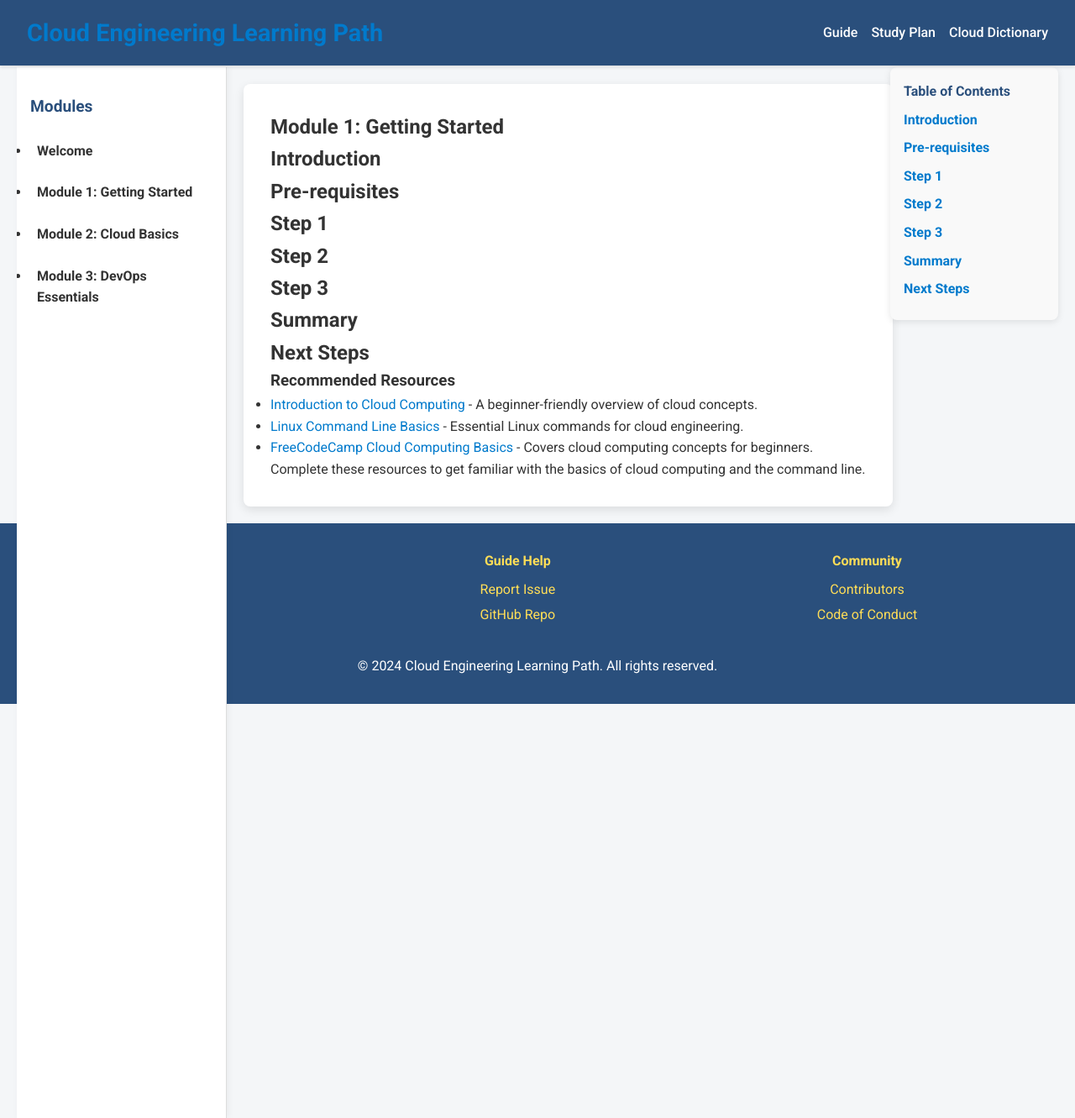
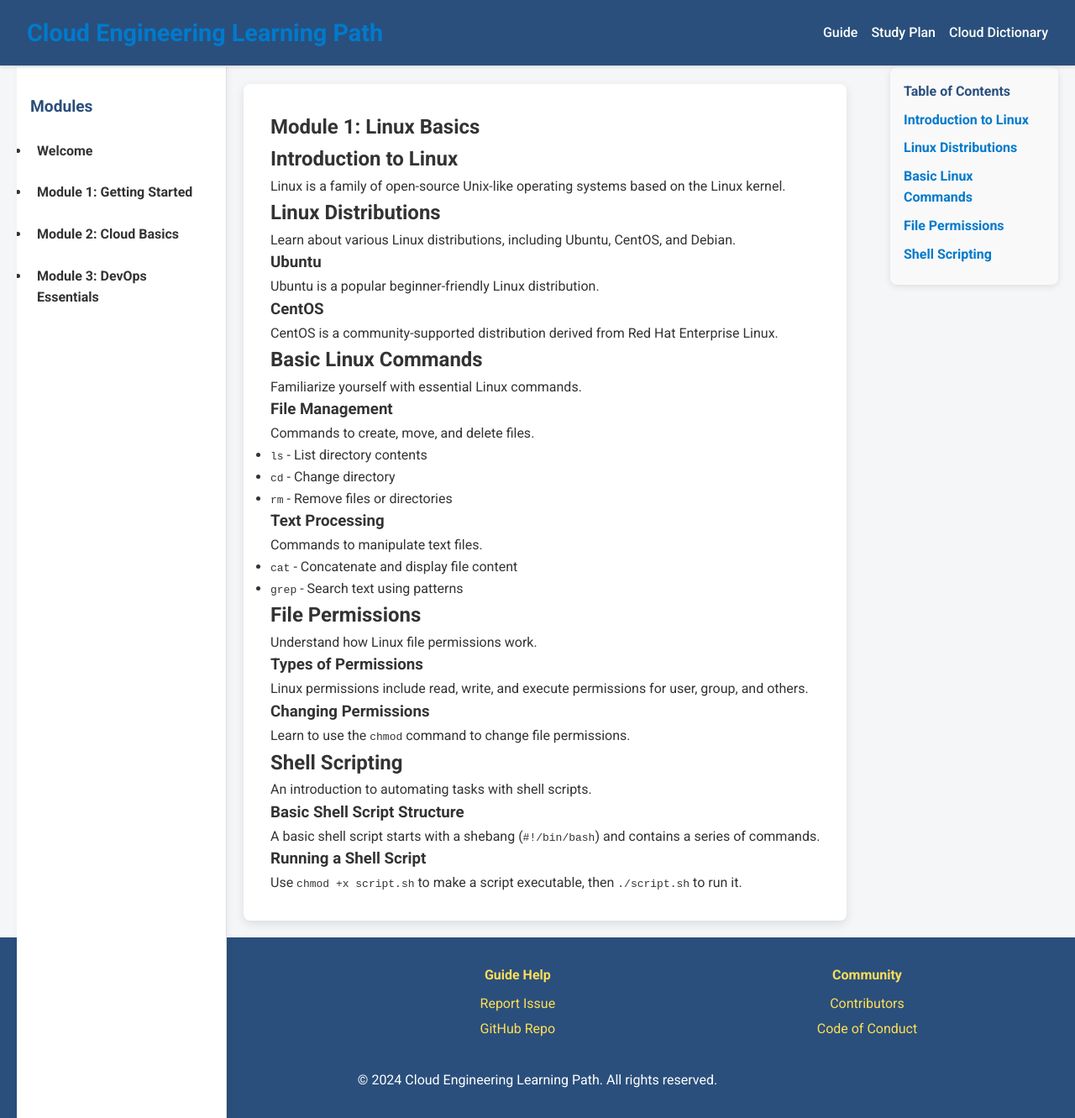
Before and after one commit to mrcloudchase/mrcloudchase.github.io, a Jekyll site: the page built from modules/module-1.md, in a window 1280 px wide and 1331 px high. Shown: the whole window at 84% size. Built offline with Jekyll 4.4.1, drawn with Linux system fonts in a browser that asks for light colours.

Commit message:
test toc scroll spy with faux modules

````diff
--- a/modules/module-1.md
+++ b/modules/module-1.md
@@ -1,27 +1,52 @@
 ---
+title: "Module 1: Linux Basics"
 layout: default
-title: "Module 1: Getting Started"
 ---
 
-# Module 1: Getting Started
+# Module 1: Linux Basics
 
-## Introduction
+## Introduction to Linux
+Linux is a family of open-source Unix-like operating systems based on the Linux kernel.
 
-## Pre-requisites
+## Linux Distributions
+Learn about various Linux distributions, including Ubuntu, CentOS, and Debian.
 
-## Step 1
+### Ubuntu
+Ubuntu is a popular beginner-friendly Linux distribution.
 
-## Step 2
+### CentOS
+CentOS is a community-supported distribution derived from Red Hat Enterprise Linux.
 
-## Step 3
+## Basic Linux Commands
+Familiarize yourself with essential Linux commands.
 
-## Summary
+### File Management
+Commands to create, move, and delete files.
 
-## Next Steps
+- `ls` - List directory contents
+- `cd` - Change directory
+- `rm` - Remove files or directories
 
-### Recommended Resources
-- [Introduction to Cloud Computing](https://example.com/intro-cloud) - A beginner-friendly overview of cloud concepts.
-- [Linux Command Line Basics](https://example.com/linux-basics) - Essential Linux commands for cloud engineering.
-- [FreeCodeCamp Cloud Computing Basics](https://www.freecodecamp.org/) - Covers cloud computing concepts for beginners.
+### Text Processing
+Commands to manipulate text files.
 
-Complete these resources to get familiar with the basics of cloud computing and the command line.
+- `cat` - Concatenate and display file content
+- `grep` - Search text using patterns
+
+## File Permissions
+Understand how Linux file permissions work.
+
+### Types of Permissions
+Linux permissions include read, write, and execute permissions for user, group, and others.
+
+### Changing Permissions
+Learn to use the `chmod` command to change file permissions.
+
+## Shell Scripting
+An introduction to automating tasks with shell scripts.
+
+### Basic Shell Script Structure
+A basic shell script starts with a shebang (`#!/bin/bash`) and contains a series of commands.
+
+### Running a Shell Script
+Use `chmod +x script.sh` to make a script executable, then `./script.sh` to run it.
--- a/modules/module-2.md
+++ b/modules/module-2.md
@@ -1,27 +1,44 @@
 ---
+title: "Module 2: Version Control and Text Editing"
 layout: default
-title: "Module 2: Cloud Basics"
 ---
 
-# Module 2: Cloud Basics
+# Module 2: Version Control and Text Editing
 
-## Introduction
+## Introduction to Version Control
+Version control systems track changes to files over time.
 
-## Pre-requisites
+## Git Basics
+Git is a popular version control system used by developers.
 
-## Step 1
+### Installing Git
+Learn how to install Git on your machine.
 
-## Step 2
+### Basic Git Commands
+Commands for common Git operations.
 
-## Step 3
+- `git init` - Initialize a new repository
+- `git add` - Stage changes for commit
+- `git commit` - Commit staged changes
 
-## Summary
+## Branching and Merging
+Git branches allow you to work on separate features or fixes.
 
-## Next Steps
+### Creating a Branch
+Use `git branch branch-name` to create a new branch.
 
-### Recommended Resources
-- [AWS for Beginners](https://aws.amazon.com/training/beginners/) - Learn about AWS, a popular cloud provider.
-- [Azure Fundamentals](https://docs.microsoft.com/en-us/learn/azure/) - Microsoft’s free training for Azure basics.
-- [Google Cloud Fundamentals](https://cloud.google.com/training) - Free resources to learn about Google Cloud Platform.
+### Merging Branches
+Use `git merge branch-name` to merge branches together.
 
-These resources cover the major cloud platforms used in the industry.
+## Introduction to Text Editors
+Text editors are essential tools for writing code.
+
+### Vim
+Vim is a powerful command-line text editor.
+
+- Basic commands: `i` (insert), `:w` (write/save), `:q` (quit)
+
+### Visual Studio Code
+VS Code is a popular GUI-based text editor with various extensions.
+
+- Basic usage includes file navigation, search, and installing extensions.
--- a/modules/module-3.md
+++ b/modules/module-3.md
@@ -1,27 +1,44 @@
 ---
+title: "Module 3: Programming with Python"
 layout: default
-title: "Module 3: DevOps Essentials"
 ---
 
-# Module 3: DevOps Essentials
+# Module 3: Programming with Python
 
-## Introduction
+## Introduction to Python
+Python is a high-level, interpreted programming language known for its readability.
 
-## Pre-requisites
+## Setting Up Python
+Learn how to install Python and set up your environment.
 
-## Step 1
+### Installing Python
+Download and install Python from the official website.
 
-## Step 2
+### Setting Up a Virtual Environment
+Use `python -m venv env` to create a virtual environment.
 
-## Step 3
+## Basic Python Syntax
+Understand the core syntax and structure of Python code.
 
-## Summary
+### Variables and Data Types
+Learn about variables and common data types in Python.
 
-## Next Steps
+- Strings, Integers, Floats, Booleans
 
-### Recommended Resources
-- [Introduction to DevOps](https://example.com/intro-devops) - A high-level overview of DevOps practices and tools.
-- [CI/CD Basics](https://example.com/cicd-basics) - Understanding Continuous Integration and Continuous Deployment.
-- [Version Control with Git](https://example.com/git-basics) - Learn Git for version control, a key skill in DevOps.
+### Control Structures
+Control the flow of your program using loops and conditionals.
 
-These resources introduce DevOps concepts and tools necessary for cloud engineering.
+- `if`, `for`, and `while` statements
+
+## Functions in Python
+Functions allow you to encapsulate code for reusability.
+
+### Defining Functions
+Use the `def` keyword to define a function.
+
+```python
+def greet(name):
+    return f"Hello, {name}!"
+
+greet("Alice")
+```
````
